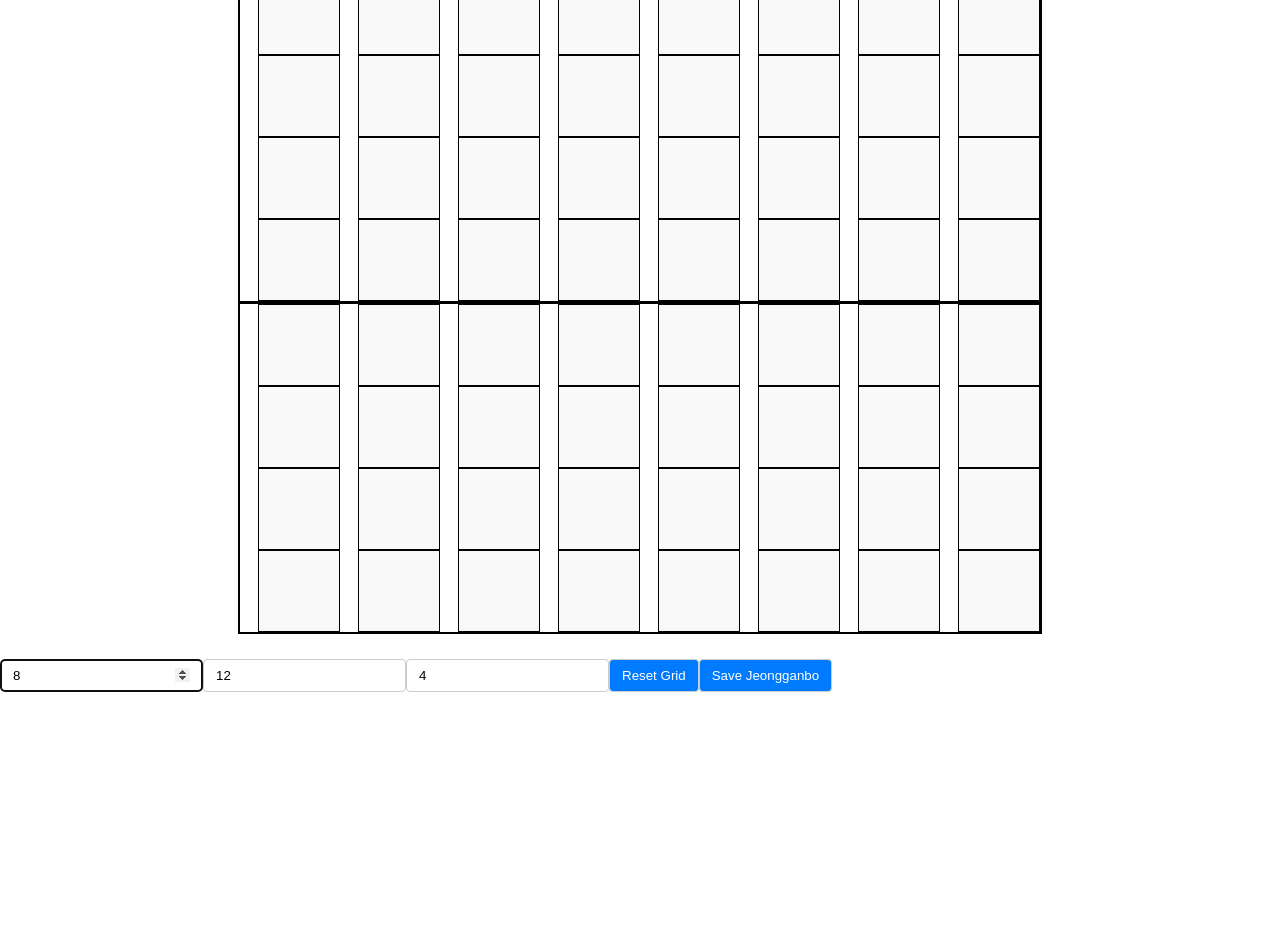
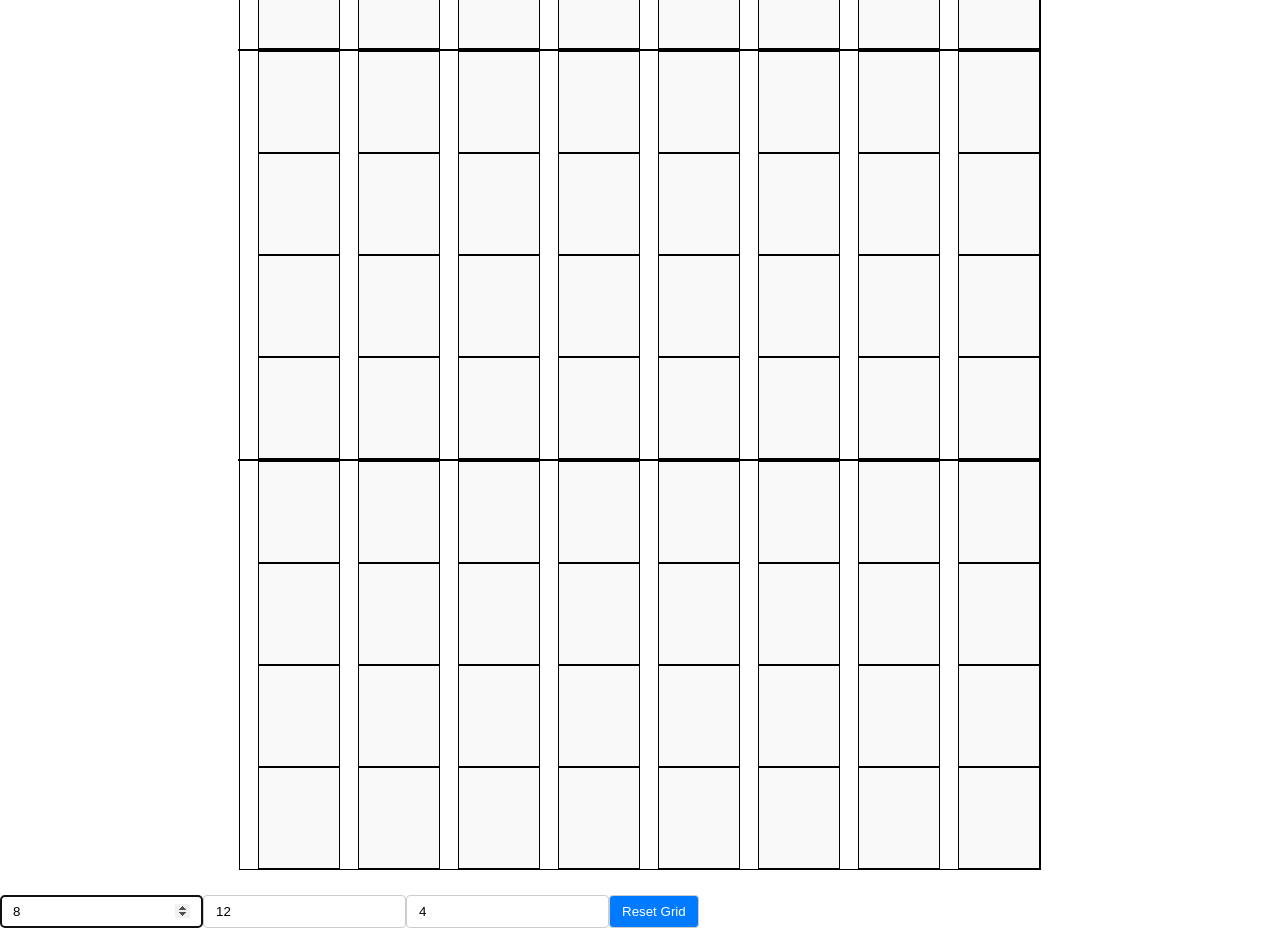
Before and after one commit to GILHANS010/KoreanScore, a React (Create React App) app: page / in a window 1280 px wide. Shown: the part 380-1313 px from the top of the page. Before the commit the page ends 1077 px from the top, so only its background shows below. Built offline with nearby package versions, Linux system fonts and the light colour scheme.

Commit message:
Optimized code

```diff
--- a/src/App.css
+++ b/src/App.css
@@ -2,7 +2,7 @@
   display: grid;
   justify-content: start; /* Aligns content to the start which is now the right due to RTL */
   direction: rtl; /* Keeps the direction right-to-left */
-  border: 2px solid #000;
+  border: 1px solid #000;
   margin: 20px auto;
 }
 
@@ -10,7 +10,7 @@
   position: relative;
   border: 1px solid #000; /* Existing style */
   width: 80px; /* Fixed width for cells */
-  height: 80px; /* Fixed height for cells */
+  height: 100px; /* Fixed height for cells */
   display: flex; /* Use flexbox for centering content */
   justify-content: center; /* Center horizontally */
   align-items: center; /* Center vertically */
@@ -18,6 +18,7 @@
   background-color: #f9f9f9; /* Light background color for better contrast */
   flex-direction: column;
   text-align: center; /* Center text horizontally for consistency */
+  font-size: 20px;
 }
 
 /* Styles for inputs and buttons */
@@ -51,7 +52,7 @@ button:hover {
 /* Add this to your existing CSS */
 .row-separator {
   grid-column: 1 / -1; /* Span across all columns */
-  height: 1px; /* Height of the separator line */
+  height: 0px;
   border : 1px solid #000;
   background-color: black;
   width: 100%;
--- a/src/App.js
+++ b/src/App.js
@@ -35,53 +35,9 @@ const octaveMapping = {
     '응': ['㣹', '㒣', '應', '㶐', '㶝']
 };
 
-const JeongganboEditor = () => {
-        const defaultGridDimensions = {
-            columns: 8,
-            rows: 12
-        };
-        const [gridDimensions, setGridDimensions] = useState(defaultGridDimensions);
-        const [notesData, setNotesData] = useState(Array.from({
-            length: gridDimensions.rows
-        }, () => new Array(gridDimensions.columns).fill('')));
-        const [beatsPerBar, setBeatsPerBar] = useState(4); // Now allows dynamic updates
-
-
-        const columnsInputRef = useRef(null);
-
-        useEffect(() => {
-            if (columnsInputRef.current) {
-                columnsInputRef.current.focus();
-            }
-        }, []);
-
-
-        const updateGridDimensions = (columns, rows) => {
-            setGridDimensions({
-                columns,
-                rows
-            });
-            setNotesData(Array.from({
-                length: rows
-            }, () => new Array(columns).fill('')));
-        };
-
-        const handleCellEdit = (row, column, note) => {
-            let newNotesData = [...notesData];
-            const convertedNote = convertNotes(note); // Convert the note to symbols
-            newNotesData[row][column] = convertedNote; // Store symbols directly
-            setNotesData(newNotesData);
-        };
-
-        const convertNotes = (notes) => {
-            // Splitting on each character that is not a modifier, keeping the modifiers with the character
-            let splitNotes = notes.match(/([;/]*[\S])/g) || [];
-            return splitNotes.map(note => convertToOctave(note)).join('');
-        };
-
 const convertToOctave = (note) => {
     // Extracting modifiers and the character
-            let [modifiers, character] = note.split(/([;/]*)(.)/).slice(1, 3);
+    const [modifiers, character] = note.split(/([;/]*)(.)/).slice(1, 3);
     const baseNote = koreanToChinese[character] || character;
     const octaveIndex = getOctaveIndex(modifiers);
     const mappedCharacters = octaveMapping[character];
@@ -89,58 +45,36 @@ const JeongganboEditor = () => {
 };
 
 const getOctaveIndex = (modifiers) => {
-            switch (modifiers) {
-                case '':
-                    return 2;
-                case ';':
-                    return 3;
-                case ';;':
-                    return 4;
-                case '/':
-                    return 1;
-                case '//':
-                    return 0;
-                default:
-                    return 2;
-            }
+    const mapping = { '': 2, ';': 3, ';;': 4, '/': 1, '//': 0 };
+    return mapping[modifiers] || 2;
 };
 
-        const transposeArray = (array) => {
-            return array[0].map((_, colIndex) => array.map(row => row[colIndex]));
+const JeongganboEditor = () => {
+    const initialDimensions = { columns: 8, rows: 12 };
+    const [dimensions, setDimensions] = useState(initialDimensions);
+    const [notesData, setNotesData] = useState(Array.from({ length: initialDimensions.rows }, () => new Array(initialDimensions.columns).fill('')));
+    const [beatsPerBar, setBeatsPerBar] = useState(4);
+
+    const columnsInputRef = useRef(null);
+
+    useEffect(() => {
+        columnsInputRef.current?.focus();
+    }, []);
+
+    const updateGridDimensions = (columns, rows) => {
+        setDimensions({ columns, rows });
+        setNotesData(Array.from({ length: rows }, () => new Array(columns).fill('')));
     };
 
-        // Dynamically calculate the editor container width based on the number of columns
-        const editorContainerStyle = {
-            gridTemplateColumns: `repeat(${gridDimensions.columns}, 1fr)`,
-            width: `${gridDimensions.columns * 100}px`, // Adjusted for simplicity
-        };
-
-
-        // Function to render bars ('강')
-        const renderBars = (cell, columnIndex) => {
-            // Check if the current column is the end of a '강'
-            const isBarEnd = (columnIndex + 1) % beatsPerBar === 0 && columnIndex !== gridDimensions.columns - 1;
-            return ( <
-                div key = {
-                    columnIndex
-                }
-                className = {
-                    `jeonggan ${isBarEnd ? 'bar-end' : ''}`
-                }
-                dangerouslySetInnerHTML = {
-                    {
-                        __html: cell.split('').map(char => `<div class="jeonggan-note">${char}</div>`).join('')
-                    }
-                }
-                />
-            );
+    const handleCellEdit = (row, column, note) => {
+        const newNotesData = notesData.map((rowData, rowIndex) => rowIndex === row ? rowData.map((cellData, columnIndex) => columnIndex === column ? convertToOctave(note) : cellData) : rowData);
+        setNotesData(newNotesData);
     };
 
     return (
         <div>
-            <div id="editor-container" style={editorContainerStyle}>
+            <div id="editor-container" style={{ gridTemplateColumns: `repeat(${dimensions.columns}, 1fr)`, width: `${dimensions.columns * 100}px` }}>
                 {notesData.map((row, rowIndex) => (
-                    // Fragment to wrap each row and its potential separator
                     <React.Fragment key={rowIndex}>
                         {row.map((cell, columnIndex) => (
                             <div
@@ -151,18 +85,35 @@ const JeongganboEditor = () => {
                                 dangerouslySetInnerHTML={{ __html: cell.split('').map(char => `<div class="jeonggan-note">${char}</div>`).join('') }}>
                             </div>
                         ))}
-                        {/* After every beatsPerBar rows, add a separator, but avoid it after the last row */}
-                        {(rowIndex + 1) % beatsPerBar === 0 && rowIndex !== notesData.length - 1 && (
-                            <div className="row-separator"></div>
-                        )}
+                        {(rowIndex + 1) % beatsPerBar === 0 && rowIndex !== notesData.length - 1 && <div className="row-separator"></div>}
                     </React.Fragment>
                 ))}
             </div>
-            <input id="columnsInput" type="number" defaultValue={8} min="1" onChange={(e) => updateGridDimensions(parseInt(e.target.value, 10), gridDimensions.rows)} ref={columnsInputRef} />
-            <input id="rowsInput" type="number" defaultValue={12} min="1" onChange={(e) => updateGridDimensions(gridDimensions.columns, parseInt(e.target.value, 10))} />
-            <input id="barInput" type="number" defaultValue={beatsPerBar} onChange={(e) => setBeatsPerBar(parseInt(e.target.value, 10))} placeholder="Beats per Bar"/>
-            <button onClick={() => updateGridDimensions(8, 12)}>Reset Grid</button>
-            <button onClick={() => console.log(JSON.stringify(transposeArray(notesData)))}>Save Jeongganbo</button>
+            <div className="controls">
+                <input
+                    id="columnsInput"
+                    type="number"
+                    defaultValue={initialDimensions.columns}
+                    min="1"
+                    onChange={(e) => updateGridDimensions(parseInt(e.target.value, 10), dimensions.rows)}
+                    ref={columnsInputRef}
+                />
+                <input
+                    id="rowsInput"
+                    type="number"
+                    defaultValue={initialDimensions.rows}
+                    min="1"
+                    onChange={(e) => updateGridDimensions(dimensions.columns, parseInt(e.target.value, 10))}
+                />
+                <input
+                    id="barInput"
+                    type="number"
+                    defaultValue={beatsPerBar}
+                    onChange={(e) => setBeatsPerBar(parseInt(e.target.value, 10))}
+                    placeholder="Beats per Bar"
+                />
+                <button onClick={() => updateGridDimensions(initialDimensions.columns, initialDimensions.rows)}>Reset Grid</button>
+            </div>
         </div>
     );
 };
```
Lines whose indentation alone changed are shown as unchanged.
